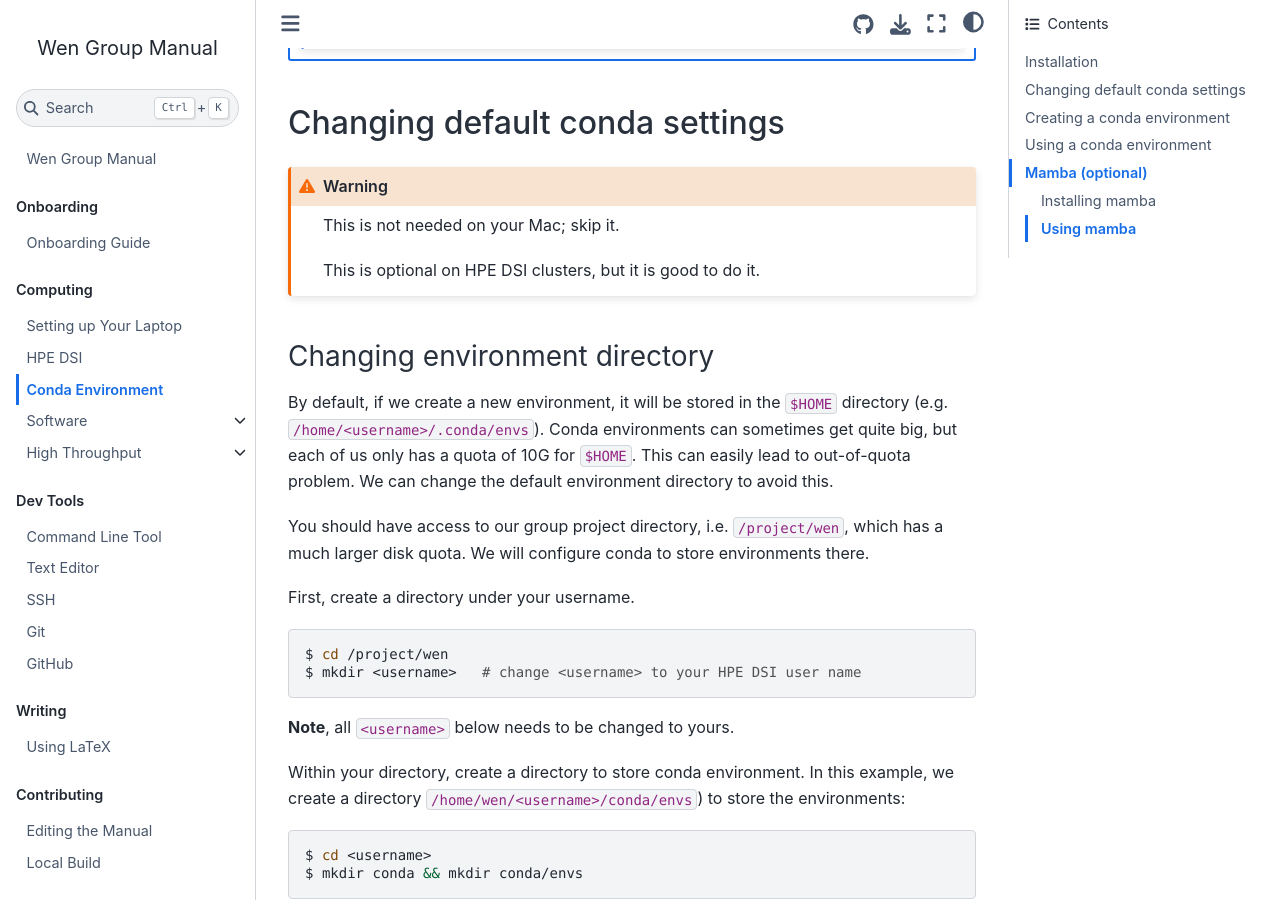
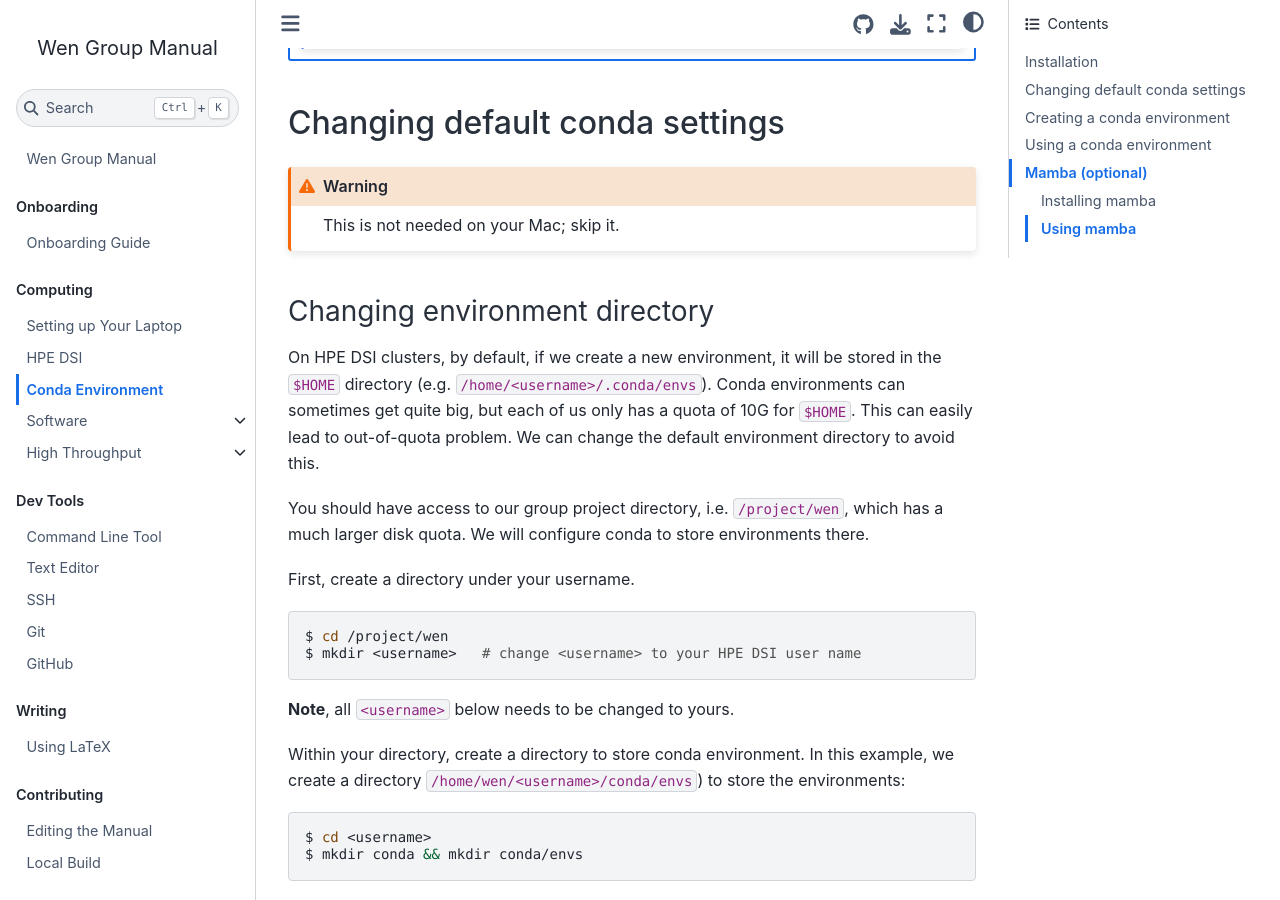
Before and after one commit to wengroup/group_manual, a Jupyter Book: the page built from docs/computing/conda.md, in a window 1280 px wide and 900 px high, scrolled down 1065 px. Built offline with Jupyter Book 1.0.4 settings and Sphinx 7.4.7 and the Sphinx Book theme 1.1.4, drawn with Linux system fonts in a browser that asks for light colours.

Commit message:
Make it mandatory

````diff
--- a/docs/computing/conda.md
+++ b/docs/computing/conda.md
@@ -67,13 +67,11 @@ You can add the above line to your `~/.bashrc`. Then it will be automatically lo
 
 ```{warning}
 This is not needed on your Mac; skip it.
-
-This is optional on HPE DSI clusters, but it is good to do it.
 ```
 
 ### Changing environment directory
 
-By default, if we create a new environment, it will be stored in the `$HOME` directory (e.g. `/home/<username>/.conda/envs`).
+On HPE DSI clusters, by default, if we create a new environment, it will be stored in the `$HOME` directory (e.g. `/home/<username>/.conda/envs`).
 Conda environments can sometimes get quite big, but each of us only has a quota of 10G for `$HOME`. This can easily lead to out-of-quota problem. We can change the default environment directory to avoid this.
 
 You should have access to our group project directory, i.e. `/project/wen`, which has a much larger disk quota. We will configure conda to store environments there.
````
